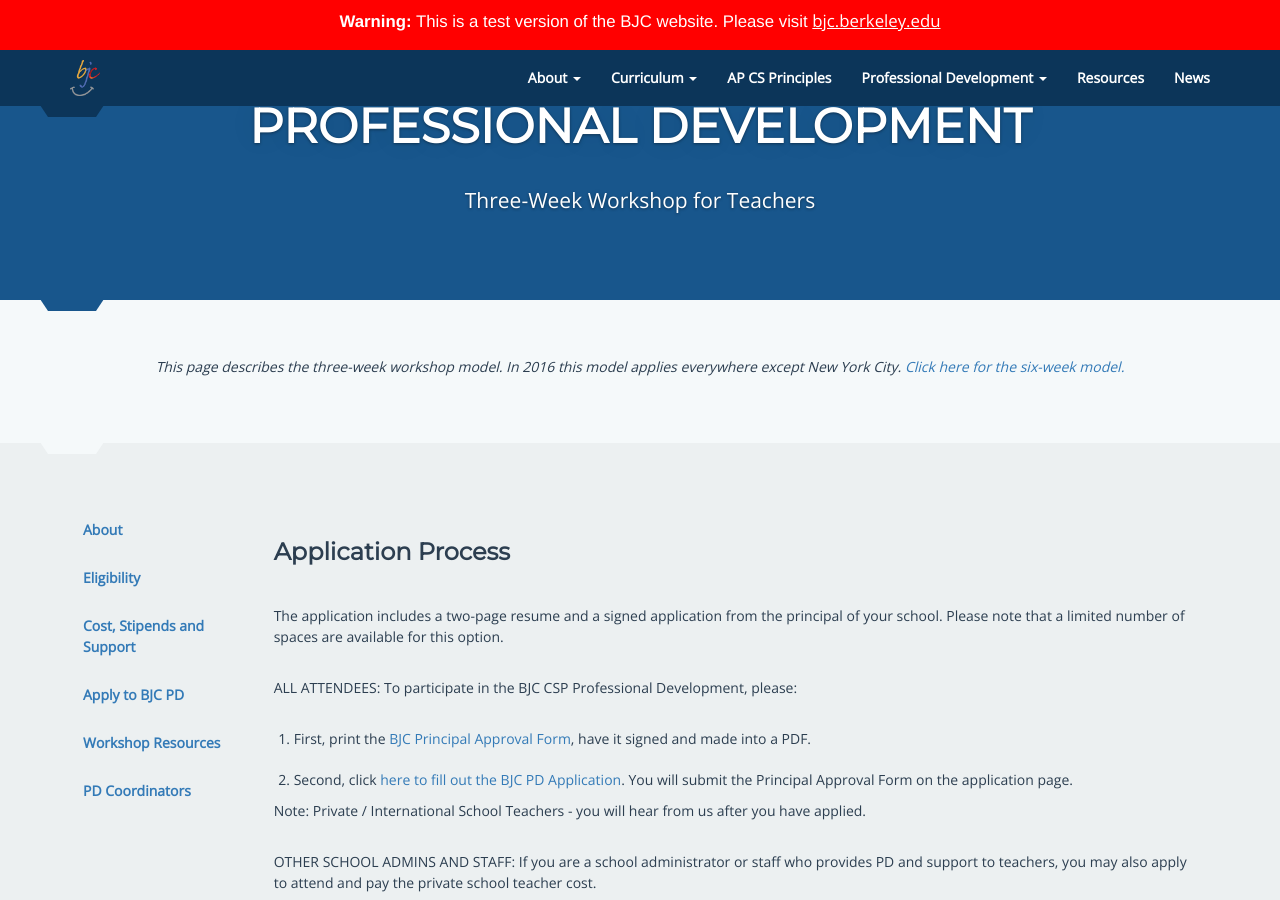
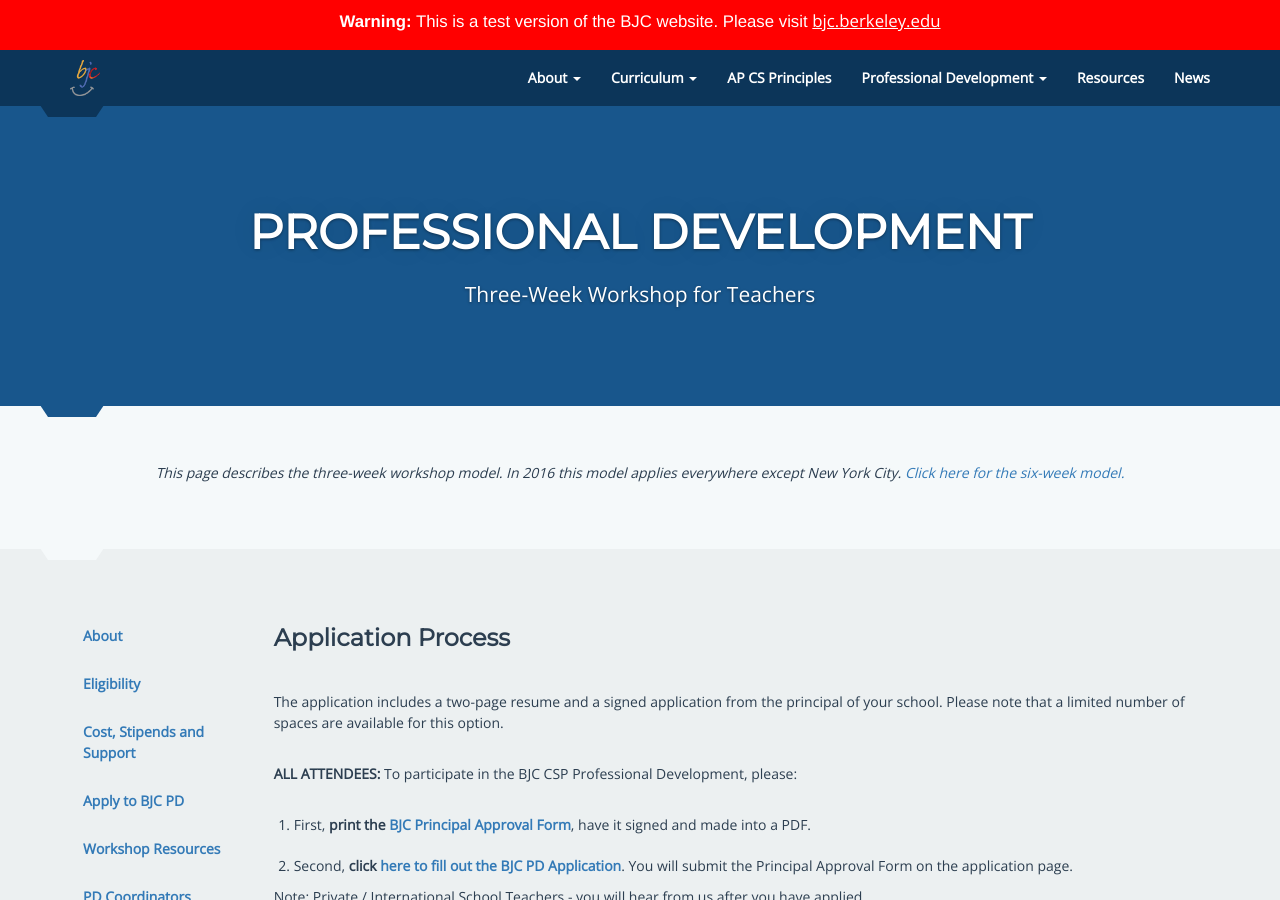
Before and after one commit to beautyjoy/beautyjoy.github.io, a Jekyll site: the page built from professional-development-3-weeks/apply.html, in a window 1280 px wide and 900 px high. Built offline with Jekyll 4.4.1, drawn with Linux system fonts in a browser that asks for light colours; nearby versions of some CDN libraries.

Commit message:
no purecss

```diff
--- a/professional-development-3-weeks/apply.html
+++ b/professional-development-3-weeks/apply.html
@@ -3,8 +3,6 @@
 subtitle: Three-Week Workshop for Teachers
 layout: pd-3-weeks
 ---
-
-<link rel="stylesheet" href="https://unpkg.com/purecss@0.6.2/build/pure-min.css" integrity="sha384-UQiGfs9ICog+LwheBSRCt1o5cbyKIHbwjWscjemyBMT9YCUMZffs6UqUTd0hObXD" crossorigin="anonymous">
 
 <h3>Application Process</h3>
 
```
